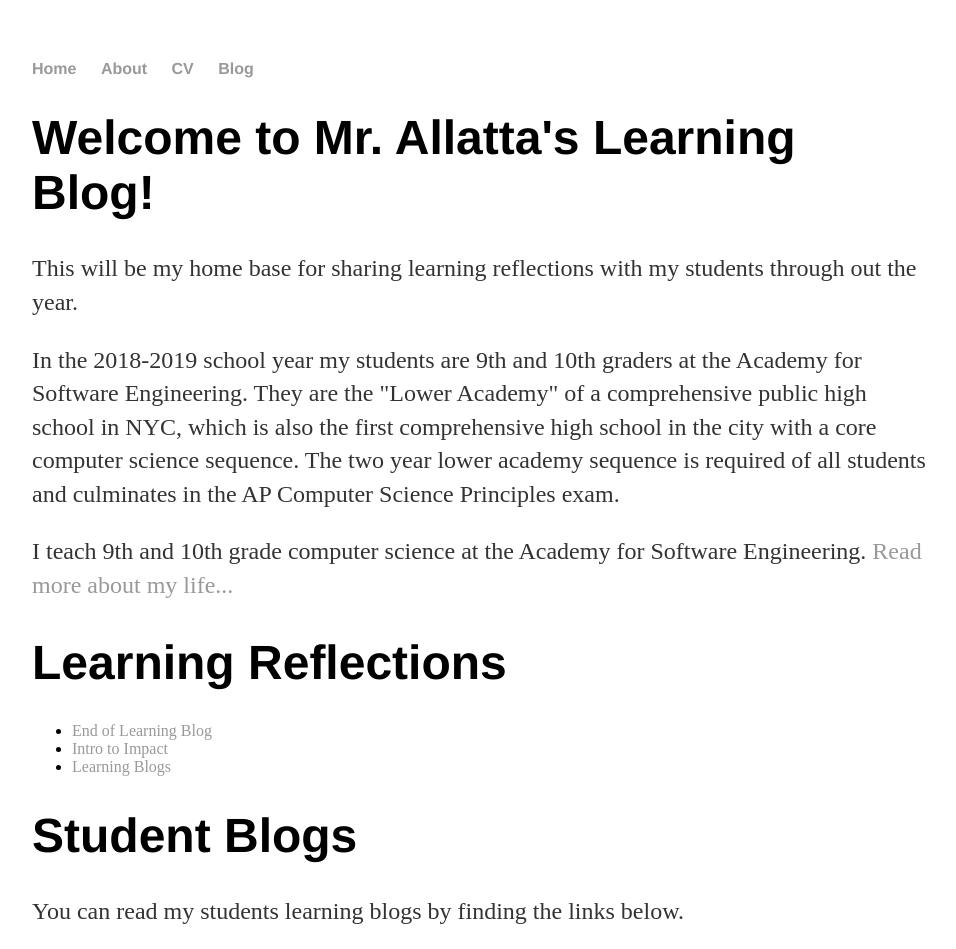
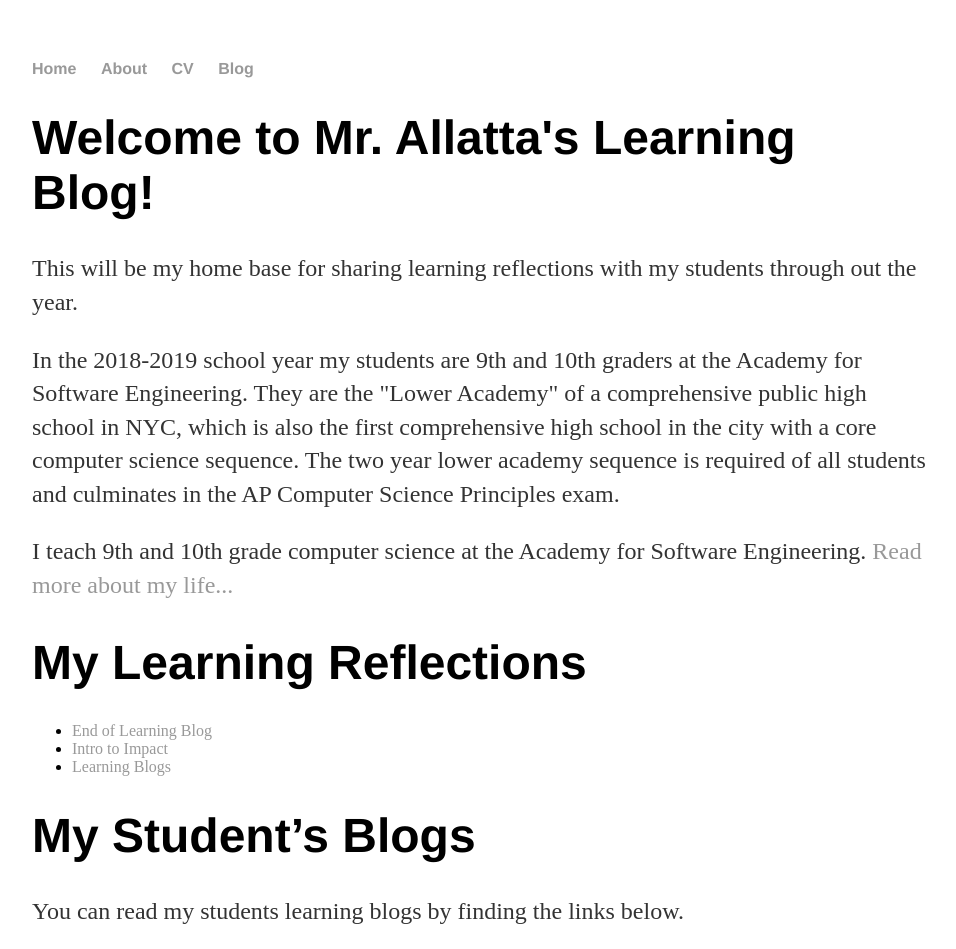
Before and after one commit to MrAllatta/sy-18-19-learning-blogs, a Jekyll site: the page built from index.md, in a window 1280 px wide, cut to the strip 0-949 px from the top of the page. Shown: the whole strip, without its empty margins (160-1116 px from the left). Built offline with Jekyll 4.4.1, drawn with Linux system fonts in a browser that asks for light colours.

```diff
--- a/index.md
+++ b/index.md
@@ -13,7 +13,7 @@ title: Mr. Allatta's Learning Blog
 
 </div><!-- /.blurb -->
 
-<h1>Learning Reflections</h1>
+<h1> My Learning Reflections</h1>
 
 <ul>
   {% for post in site.posts %}
@@ -23,7 +23,7 @@ title: Mr. Allatta's Learning Blog
   {% endfor %}
 </ul>
 
-# Student Blogs
+# My Student's Blogs
 
 You can read my students learning blogs by finding the links below.
 
```
